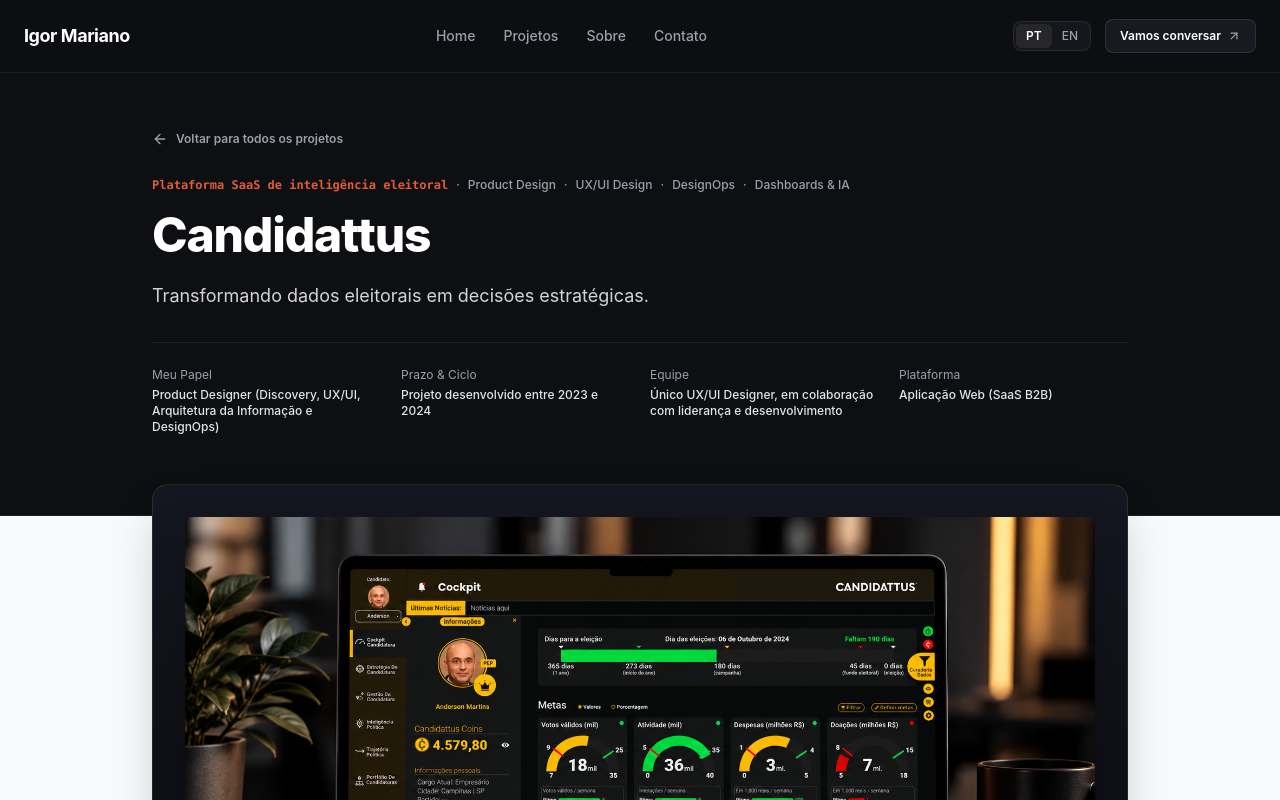
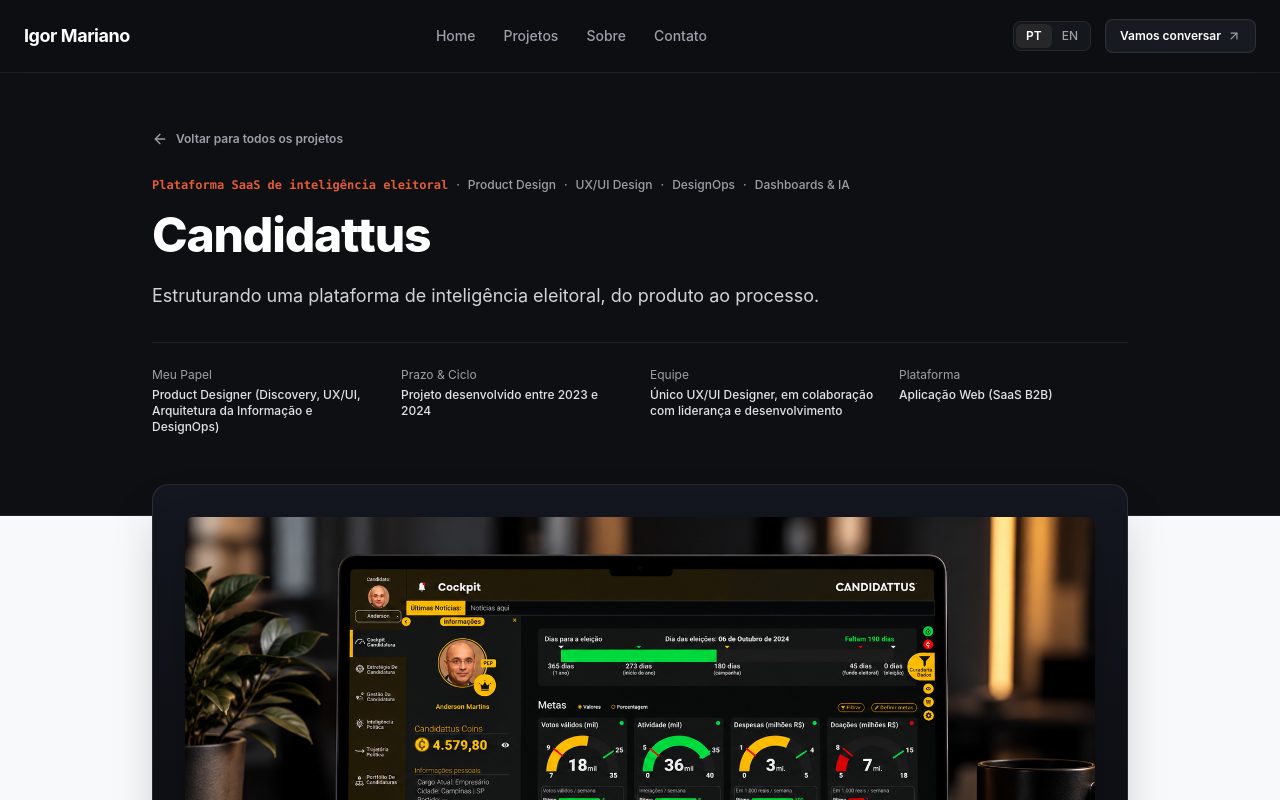
Before and after one commit to igormarianoapps/Portfolio, a React (Vite) app: page /projetos/candidattus in a window 1280 px wide. Shown: the top 800 px of the page. Built offline with nearby package versions, Linux system fonts and the light colour scheme.

Commit message:
content: strengthen Candidattus hero positioning

```diff
--- a/src/data/projects/candidattus.ts
+++ b/src/data/projects/candidattus.ts
@@ -16,9 +16,9 @@
     slug: 'candidattus',
     title: 'Candidattus',
     clientOrContext: 'Plataforma SaaS de inteligência eleitoral',
-    tagline: 'Transformando dados eleitorais em decisões estratégicas.',
+    tagline: 'Estruturando uma plataforma de inteligência eleitoral, do produto ao processo.',
     summary:
-      'Plataforma SaaS de inteligência eleitoral que reúne dados, dashboards e recursos de inteligência artificial para apoiar decisões estratégicas em campanhas.',
+      'Como único UX/UI Designer, atuei na arquitetura da informação, nos dashboards e na organização do processo de design e desenvolvimento de uma plataforma de inteligência eleitoral.',
     coverImage: cockpitImage,
     tags: [
       'Product Design',
@@ -284,9 +284,9 @@
     slug: 'candidattus',
     title: 'Candidattus',
     clientOrContext: 'Electoral intelligence SaaS platform',
-    tagline: 'Transforming electoral data into strategic decisions.',
+    tagline: 'Structuring an electoral intelligence platform, from product to process.',
     summary:
-      'Electoral intelligence SaaS platform that brings together data, dashboards, and AI capabilities to support strategic campaign decisions.',
+      'As the sole UX/UI Designer, I worked on information architecture, dashboards, and design-to-development workflows for an electoral intelligence platform.',
     coverImage: cockpitImage,
     tags: [
       'Product Design',
```
